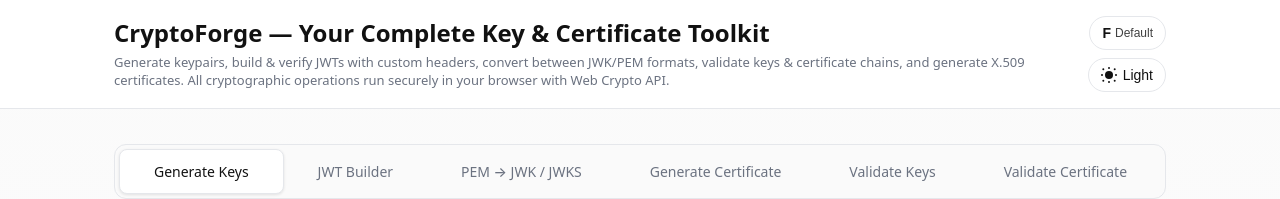
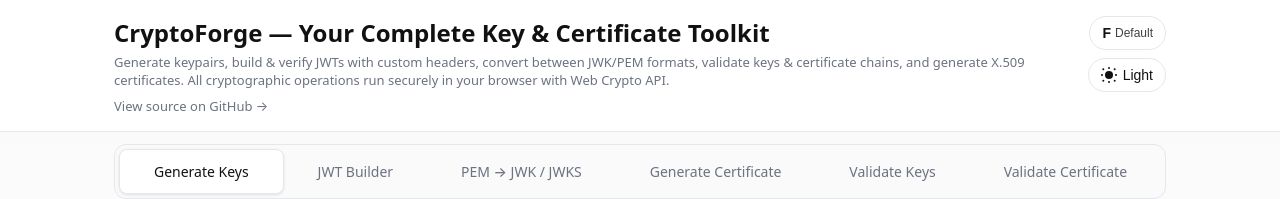
Before and after one commit to tsif/crypto-forge, a React (Create React App) app: page / in a window 1280 px wide. Shown: the top 199 px of the page. Built offline with nearby package versions, Linux system fonts and the light colour scheme.

Commit message:
[fix] added repo link

```diff
--- a/src/App.css
+++ b/src/App.css
@@ -453,6 +453,20 @@
   flex-shrink: 0;
 }
 
+.source-link {
+  display: inline-block;
+  margin-top: 8px;
+  color: var(--muted);
+  font-size: calc(var(--base-font-size) - 1px);
+  text-decoration: none;
+  transition: color 0.2s ease;
+}
+
+.source-link:hover {
+  color: var(--ink);
+  text-decoration: underline;
+}
+
 /* Responsive visibility classes */
 .desktop-only {
   display: block;
--- a/src/App.js
+++ b/src/App.js
@@ -630,6 +630,14 @@
                 : "Generate keypairs, build & verify JWTs with custom headers, convert between JWK/PEM formats, validate keys & certificate chains, and generate X.509 certificates. All cryptographic operations run securely in your browser with Web Crypto API."
               }
             </p>
+            <a
+              href="https://github.com/tsif/crypto-forge"
+              target="_blank"
+              rel="noopener noreferrer"
+              className="source-link"
+            >
+              View source on GitHub →
+            </a>
           </div>
           <div className="nav-actions">
             <FontSizeToggle fontSize={fontSize} toggleFontSize={toggleFontSize} />
```
Also changed, not shown: 1 other file (tests, documents, lock files or other folders).
